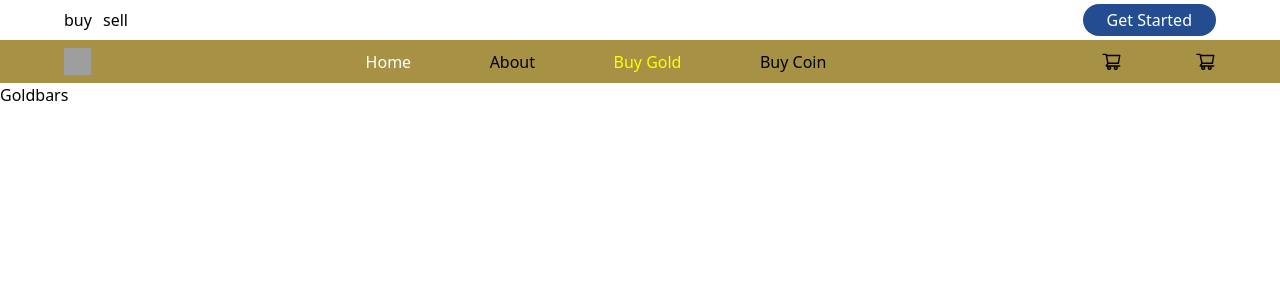
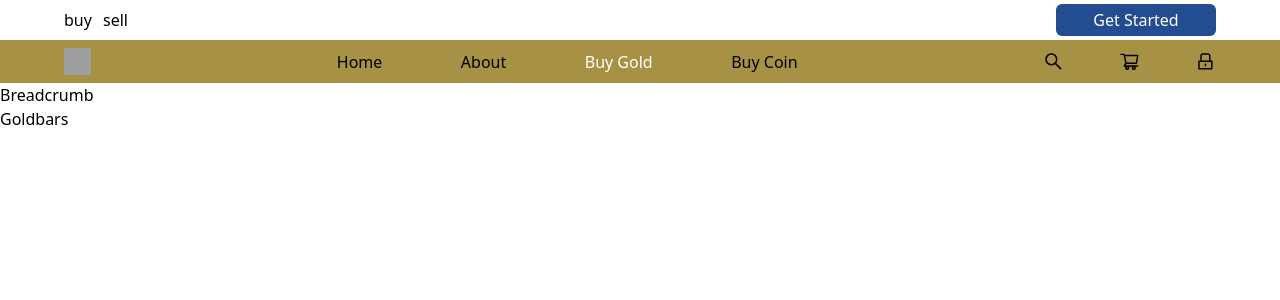
Before and after one commit to Xtrum/dukia-gold, a React (Create React App) app: page /goldbars in a window 1280 px wide. Shown: the top 300 px of the page. Built offline with nearby package versions, Linux system fonts and the light colour scheme; grey boxes are pictures that could not be loaded.

Commit message:
initial commit

```diff
--- a/src/components/Header.js
+++ b/src/components/Header.js
@@ -1,6 +1,6 @@
 import React from 'react'
 import {FaBars} from 'react-icons/fa';
-import {AiOutlineShoppingCart} from 'react-icons/ai';
+import {AiOutlineShoppingCart,AiOutlineLock,AiOutlineSearch} from 'react-icons/ai';
 import {NavLink} from 'react-router-dom';
 const Header = () => {
   return (
@@ -12,7 +12,7 @@ const Header = () => {
                     <p>buy</p>
                     <p>sell</p>
                 </div>
-                <button className='bg-blue py-1 px-6 rounded-full text-white'>Get Started</button>
+                <button className='bg-blue py-1 px-6 rounded-md text-white w-[10rem]'>Get Started</button>
             </div>
         </div>
         {/* end-nav */}
@@ -20,14 +20,15 @@ const Header = () => {
             <div className='flex justify-between items-center h-[2.7rem] w-[90%] mx-auto'>
                 <img src="https://dukiagoldrefinery.co/images/logo_centre_web.png" alt="dukia" className='h-[1.7rem] w-[1.7rem]' />
                 <div className='hidden md:flex justify-between w-[40%] '>
-                    <NavLink to={'/'} style={({isActive})=>{return {color : isActive ? 'yellow' : 'white'}}}>Home</NavLink>
+                    <NavLink to={'/'} style={({isActive})=>{return {color : isActive ? 'white' : 'black'}}}>Home</NavLink>
                     <a href='https://dukiagoldrefinery.co' target='_blank' rel="noreferrer">About</a>
-                    <NavLink to={'/goldbars'} style={({isActive})=>{return {color : isActive ? 'yellow' : 'black'}}}>Buy Gold</NavLink>
-                    <NavLink to={'/goldcoins'} style={({isActive})=>{return {color : isActive ? 'yellow' : 'black'}}}>Buy Coin</NavLink>
+                    <NavLink to={'/goldbars'} style={({isActive})=>{return {color : isActive ? 'white' : 'black'}}}>Buy Gold</NavLink>
+                    <NavLink to={'/goldcoins'} style={({isActive})=>{return {color : isActive ? 'white' : 'black'}}}>Buy Coin</NavLink>
                 </div>
-                <div className='flex w-[30%] justify-between md:w-[10%]'>
+                <div className='flex w-[30%] justify-between md:w-[15%]'>
+                    <AiOutlineSearch size={'1.3rem'}/>
                     <AiOutlineShoppingCart size={'1.3rem'}/>
-                    <AiOutlineShoppingCart size={'1.3rem'}/>
+                    <AiOutlineLock size={'1.3rem'}/>
                     <FaBars size={'1.3rem'} className='md:hidden'/>
                 </div>
             </div>
--- a/src/components/Hero.js
+++ b/src/components/Hero.js
@@ -2,12 +2,12 @@ import React from 'react'
 
 const Hero = () => {
   return (
-    <div className='bg-blue h-[70vh] text-[#f5f5f5] flex flex-col justify-evenly items-center'>
+    <div className='bg-blue h-[70vh] text-[#f5f5f5] flex flex-col justify-evenly items-center md:flex-row'>
       <div>
-        <h1 className='text-center'>Buy & sell gold</h1>
+        <h1 className='text-center md:text-start'>Buy & sell gold</h1>
         <p>Dukia Gold, your trustworthy refinery & bullion merchant.</p>
       </div>
-      <img src="https://res.cloudinary.com/dcu3hr3eo/image/upload/v1675706558/1-Gram-Philoro-Gold-Minted-Bar_xdylig.jpg" alt="banner icon" className='h-[15rem] w-[10rem]' />
+      <img src="https://res.cloudinary.com/dcu3hr3eo/image/upload/v1675706558/1-Gram-Philoro-Gold-Minted-Bar_xdylig.jpg" alt="banner icon" className='h-[15rem] w-[10rem] md:h-[20rem] md:w-[15rem] opacity-75' />
     </div>
   )
 }
--- a/src/pages/Goldbars.js
+++ b/src/pages/Goldbars.js
@@ -1,8 +1,14 @@
 import React from 'react'
-
+import Breadcrumb from '../components/Breadcrumb'
 const Goldbars = () => {
   return (
-    <div>Goldbars</div>
+    <>
+    <Breadcrumb/>
+    <div>
+      Goldbars
+    </div>
+    </>
+
   )
 }
 
--- a/src/pages/Goldcoins.js
+++ b/src/pages/Goldcoins.js
@@ -1,8 +1,12 @@
 import React from 'react'
-
+import Breadcrumb from '../components/Breadcrumb'
 const Goldcoins = () => {
   return (
+    <>
+    <Breadcrumb/>
     <div>Goldcoins</div>
+    </>
+
   )
 }
 
```
